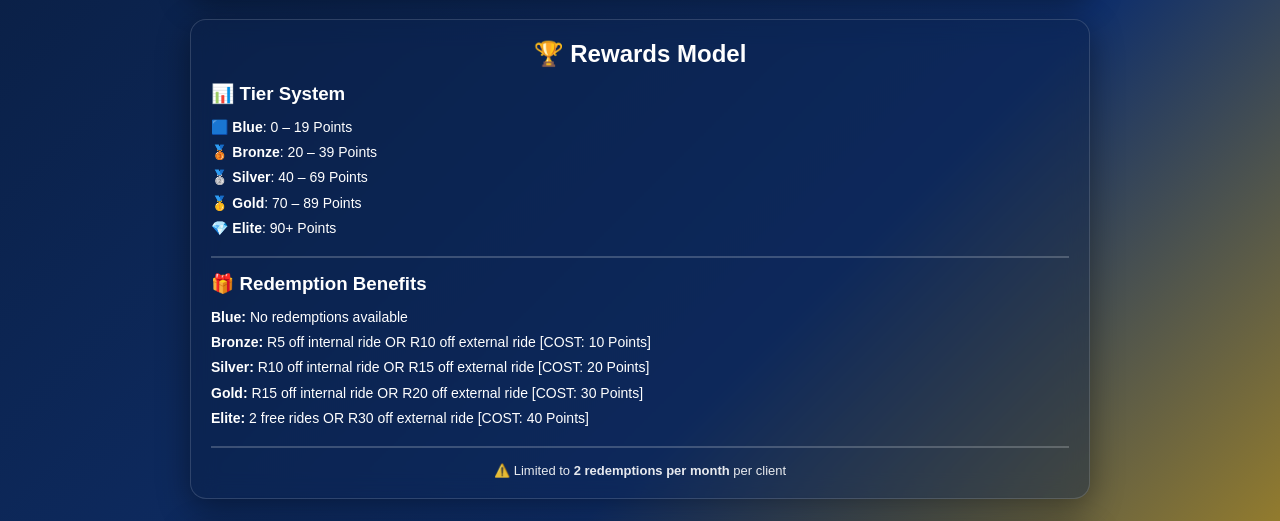
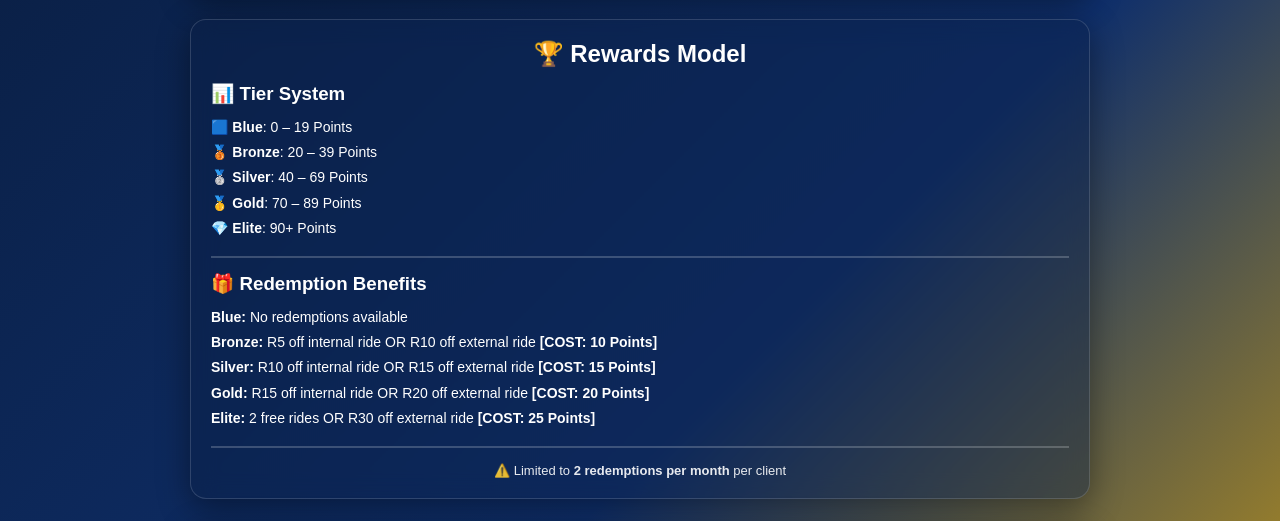
Before and after one commit to vol2solutions/belhopper-app-dev, a plain HTML site: page rewards.html in a window 1280 px wide. Shown: the part 113-634 px from the top of the page. Drawn offline with Linux system fonts and the light colour scheme.

Commit message:
Update rewards.html

```diff
--- a/rewards.html
+++ b/rewards.html
@@ -212,10 +212,10 @@ footer{
 
   <ul style="list-style:none; line-height:1.8; font-size:14px;">
     <li><strong>Blue:</strong> No redemptions available</li>
-    <li><strong>Bronze:</strong> R5 off internal ride OR R10 off external ride [COST: 10 Points]</li>
-    <li><strong>Silver:</strong> R10 off internal ride OR R15 off external ride [COST: 20 Points]</li>
-    <li><strong>Gold:</strong> R15 off internal ride OR R20 off external ride [COST: 30 Points]</li>
-    <li><strong>Elite:</strong> 2 free rides OR R30 off external ride [COST: 40 Points]</li>
+    <li><strong>Bronze:</strong> R5 off internal ride OR R10 off external ride <strong>[COST: 10 Points]</strong></li>
+    <li><strong>Silver:</strong> R10 off internal ride OR R15 off external ride <strong>[COST: 15 Points]</strong></li>
+    <li><strong>Gold:</strong> R15 off internal ride OR R20 off external ride <strong>[COST: 20 Points]</strong></li>
+    <li><strong>Elite:</strong> 2 free rides OR R30 off external ride <strong>[COST: 25 Points]</strong></li>
   </ul>
 
   <hr style="margin:15px 0; border:1px solid rgba(255,255,255,0.2);">
```
